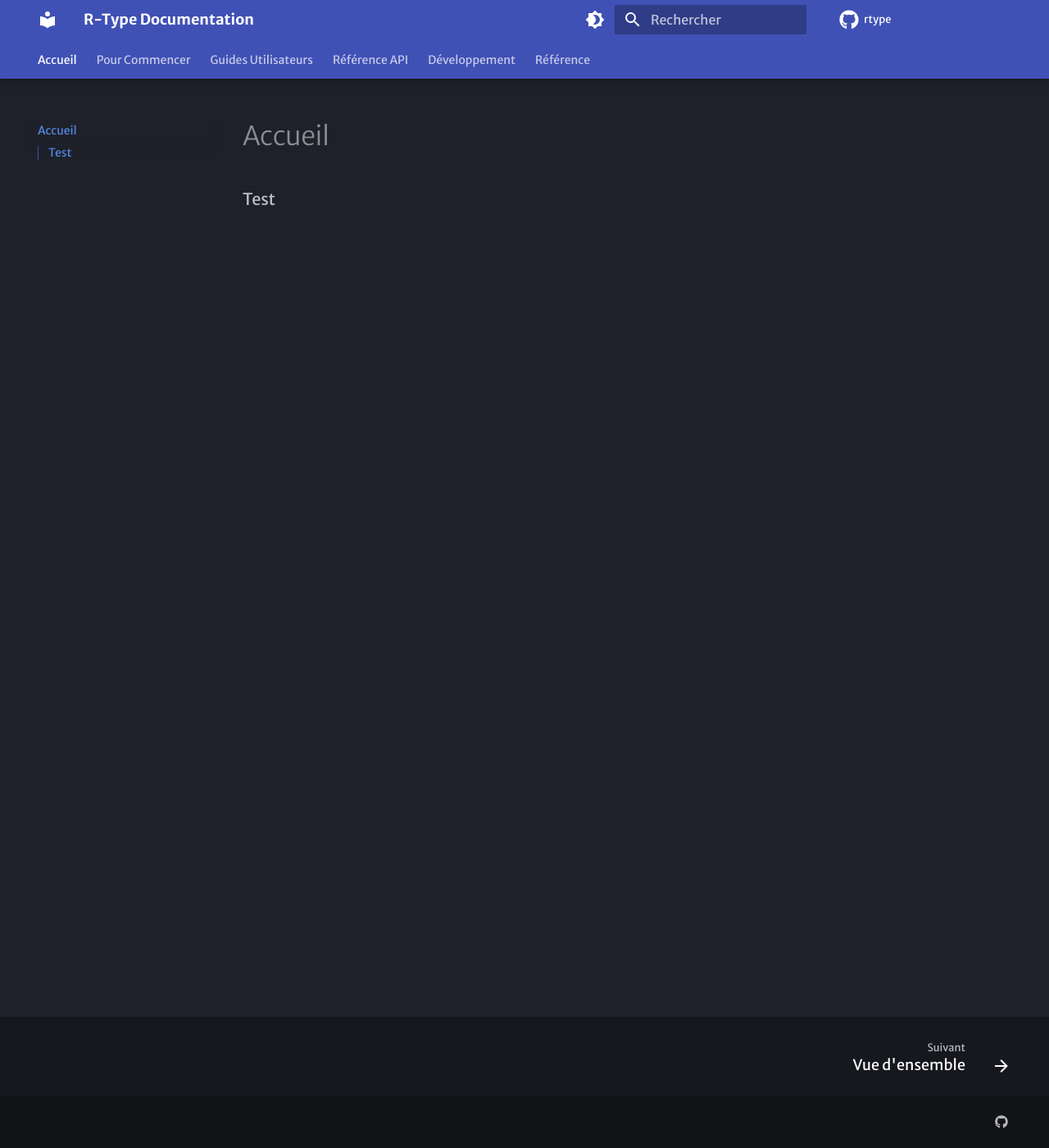
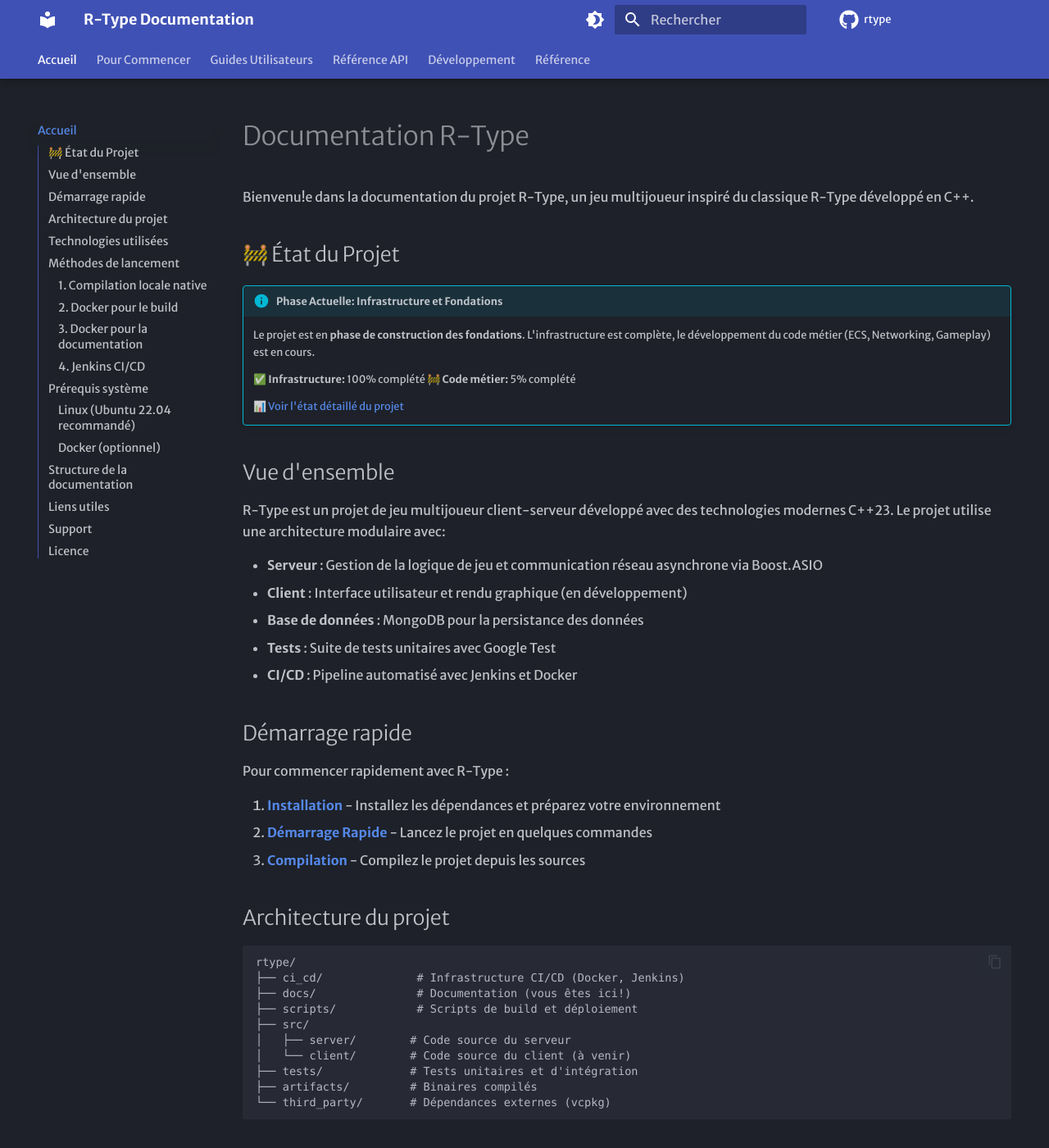
Before and after one commit to ChrisG-L/rtype, an MkDocs documentation site: the page built from docs/index.md, in a window 1280 px wide and 1400 px high. Shown: the whole window at 82% size. Built offline with MkDocs 1.6.1 and Material for MkDocs 9.7.7, drawn with Linux system fonts in a browser that asks for light colours; some web fonts are replaced; comment, search, counter and statistics services are not loaded; the version menu is left out; some of the changed text lies outside the part shown.

Commit message:
DOCS(index): ajout bandeau état projet [EPI-19]
- Bandeau informatif en haut de la page d'accueil
- Phase actuelle: Infrastructure et Fondations
- Avancement visible: Infrastructure 100%, Code métier 5%
- Lien vers page project-status.md pour détails

Format MkDocs Material "info" admonition pour visibilité maximale.
Premier élément vu par visiteurs de la documentation.

🤖 Généré avec Claude Code
Co-Authored-By: Claude <noreply@anthropic.com>

````diff
--- a/docs/index.md
+++ b/docs/index.md
@@ -1 +1,145 @@
-### Test
+# Documentation R-Type
+
+Bienvenu!e dans la documentation du projet R-Type, un jeu multijoueur inspiré du classique R-Type développé en C++.
+
+## 🚧 État du Projet
+
+!!! info "Phase Actuelle: Infrastructure et Fondations"
+    Le projet est en **phase de construction des fondations**. L'infrastructure est complète,
+    le développement du code métier (ECS, Networking, Gameplay) est en cours.
+
+    **✅ Infrastructure:** 100% complété
+    **🚧 Code métier:** 5% complété
+
+    📊 [Voir l'état détaillé du projet](project-status.md)
+
+## Vue d'ensemble
+
+R-Type est un projet de jeu multijoueur client-serveur développé avec des technologies modernes C++23. Le projet utilise une architecture modulaire avec:
+
+- **Serveur** : Gestion de la logique de jeu et communication réseau asynchrone via Boost.ASIO
+- **Client** : Interface utilisateur et rendu graphique (en développement)
+- **Base de données** : MongoDB pour la persistance des données
+- **Tests** : Suite de tests unitaires avec Google Test
+- **CI/CD** : Pipeline automatisé avec Jenkins et Docker
+
+## Démarrage rapide
+
+Pour commencer rapidement avec R-Type :
+
+1. [**Installation**](getting-started/installation.md) - Installez les dépendances et préparez votre environnement
+2. [**Démarrage Rapide**](getting-started/quickstart.md) - Lancez le projet en quelques commandes
+3. [**Compilation**](getting-started/building.md) - Compilez le projet depuis les sources
+
+## Architecture du projet
+
+```
+rtype/
+├── ci_cd/              # Infrastructure CI/CD (Docker, Jenkins)
+├── docs/               # Documentation (vous êtes ici!)
+├── scripts/            # Scripts de build et déploiement
+├── src/
+│   ├── server/        # Code source du serveur
+│   └── client/        # Code source du client (à venir)
+├── tests/             # Tests unitaires et d'intégration
+├── artifacts/         # Binaires compilés
+└── third_party/       # Dépendances externes (vcpkg)
+```
+
+## Technologies utilisées
+
+| Technologie     | Utilisation                     | Version   |
+| --------------- | ------------------------------- | --------- |
+| **C++**         | Langage principal               | C++23     |
+| **CMake**       | Système de build                | 3.30+     |
+| **vcpkg**       | Gestionnaire de dépendances     | Latest    |
+| **Boost.ASIO**  | Communication réseau asynchrone | Via vcpkg |
+| **Google Test** | Framework de tests              | Via vcpkg |
+| **MongoDB**     | Base de données                 | Via vcpkg |
+| **Docker**      | Conteneurisation                | Latest    |
+| **Jenkins**     | CI/CD                           | LTS       |
+| **MkDocs**      | Documentation                   | 1.5+      |
+
+## Méthodes de lancement
+
+Le projet peut être lancé de plusieurs façons selon vos besoins :
+
+### 1. Compilation locale native
+
+```bash
+# Configuration et compilation
+./scripts/build.sh
+./scripts/compile.sh
+
+# Lancement
+./artifacts/server/linux/rtype_server
+```
+
+### 2. Docker pour le build
+
+```bash
+cd ci_cd/docker
+docker-compose -f docker-compose.build.yml up
+```
+
+### 3. Docker pour la documentation
+
+```bash
+cd ci_cd/docker
+docker-compose -f docker-compose.docs.yml up
+# Accédez à http://localhost:8000
+```
+
+### 4. Jenkins CI/CD
+
+Le pipeline Jenkins s'exécute automatiquement à chaque push et effectue :
+
+- Installation des dépendances
+- Compilation du projet
+- Exécution des tests
+- Archivage des artifacts
+
+## Prérequis système
+
+### Linux (Ubuntu 22.04 recommandé)
+
+- GCC 11+ ou Clang 15+ (support C++23)
+- CMake 3.30+
+- Git
+- Ninja build system
+- Au moins 4 GB de RAM
+- 5 GB d'espace disque libre
+
+### Docker (optionnel)
+
+- Docker Engine 20.10+
+- Docker Compose 2.0+
+
+## Structure de la documentation
+
+Cette documentation est organisée en plusieurs sections :
+
+- **Pour Commencer** : Installation, démarrage rapide, compilation
+- **Guides Utilisateurs** : Architecture, tutoriels, bonnes pratiques
+- **Référence API** : Documentation des APIs du domaine et des adapters
+- **Développement** : Guide de contribution, architecture technique, tests
+- **Référence** : Glossaire, FAQ
+
+## Liens utiles
+
+- [Repository GitHub](https://github.com/Pluenet-Killian/rtype)
+- [Démarrage Rapide](getting-started/quickstart.md)
+- [Guide de Contribution](development/contributing.md)
+- [FAQ](reference/faq.md)
+
+## Support
+
+Pour toute question ou problème :
+
+1. Consultez la [FAQ](reference/faq.md)
+2. Vérifiez les [issues GitHub](https://github.com/Pluenet-Killian/rtype/issues)
+3. Contactez l'équipe de développement
+
+## Licence
+
+Ce projet est développé dans le cadre d'un projet pédagogique EPITECH.
````
